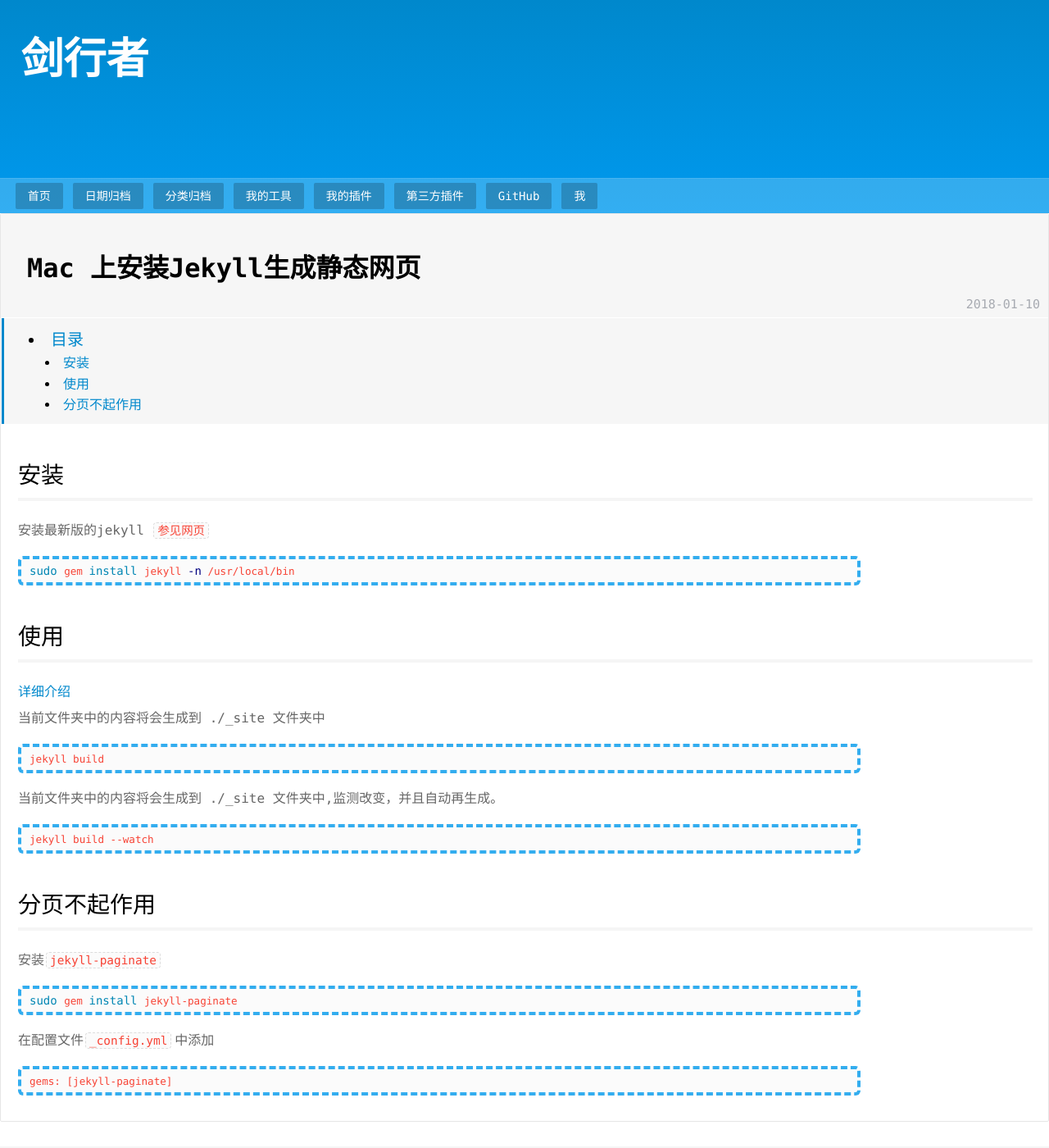
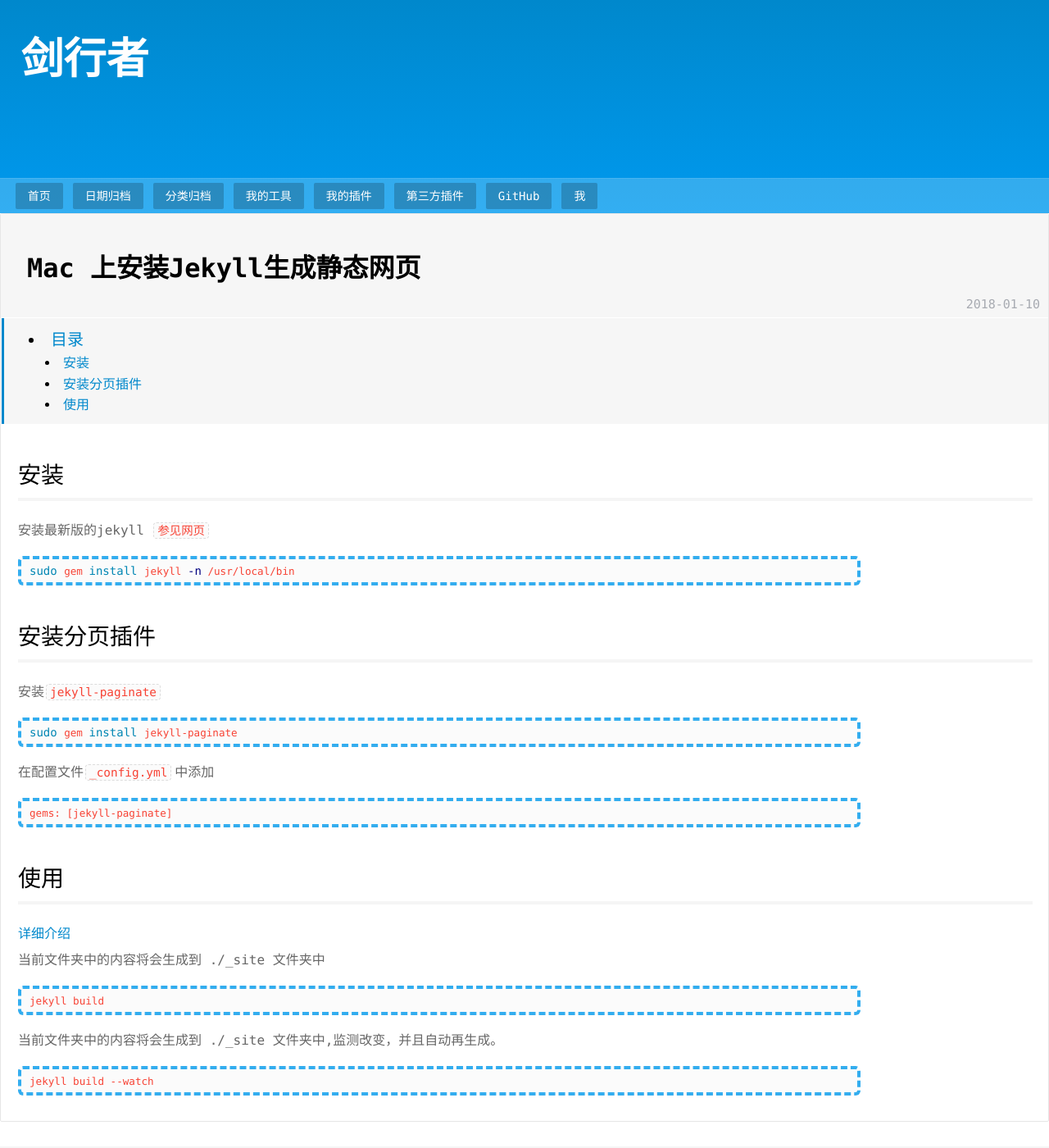
Before and after one commit to psvmc/myblog_jekyll, a Jekyll site: the page built from _posts/2018-01-10-jekyll-install.md, in a window 1280 px wide and 1400 px high. Shown: the whole window at 82% size. Built offline with Jekyll 4.4.1, drawn with Linux system fonts in a browser that asks for light colours; comment, search, counter and statistics services are not loaded.

Commit message:
文章更新

````diff
--- a/_posts/2018-01-10-jekyll-install.md
+++ b/_posts/2018-01-10-jekyll-install.md
@@ -18,6 +18,20 @@ categories:
 sudo gem install jekyll -n /usr/local/bin
 ```
 
+## 安装分页插件
+
+安装`jekyll-paginate`
+
+```bash
+sudo gem install jekyll-paginate
+```
+
+在配置文件`_config.yml`中添加
+
+```
+gems: [jekyll-paginate]
+```
+
 ## 使用
 
 [详细介绍](http://jekyllcn.com/docs/usage/)
@@ -33,17 +47,3 @@ jekyll build
 ```
 jekyll build --watch
 ```
-
-## 分页不起作用
-
-安装`jekyll-paginate`
-
-```bash
-sudo gem install jekyll-paginate
-```
-
-在配置文件`_config.yml`中添加
-
-```
-gems: [jekyll-paginate]
-```
````
